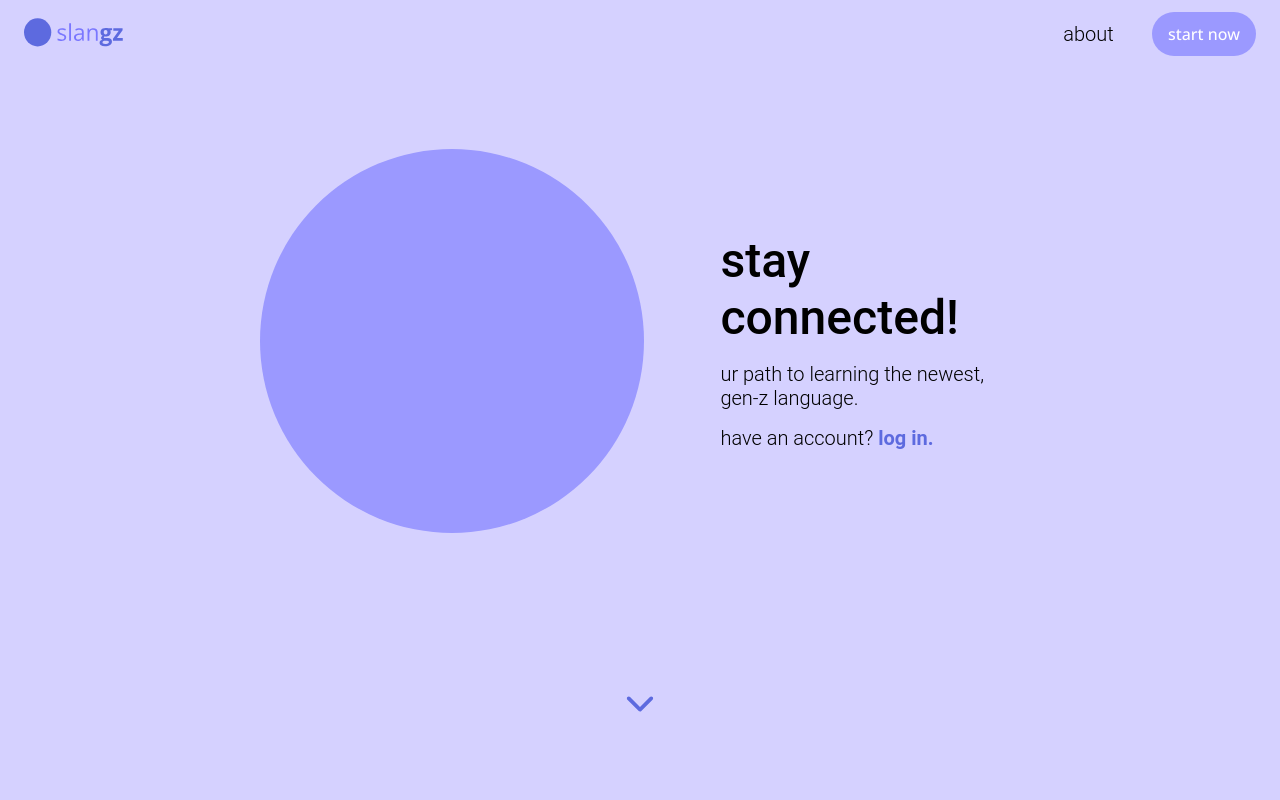
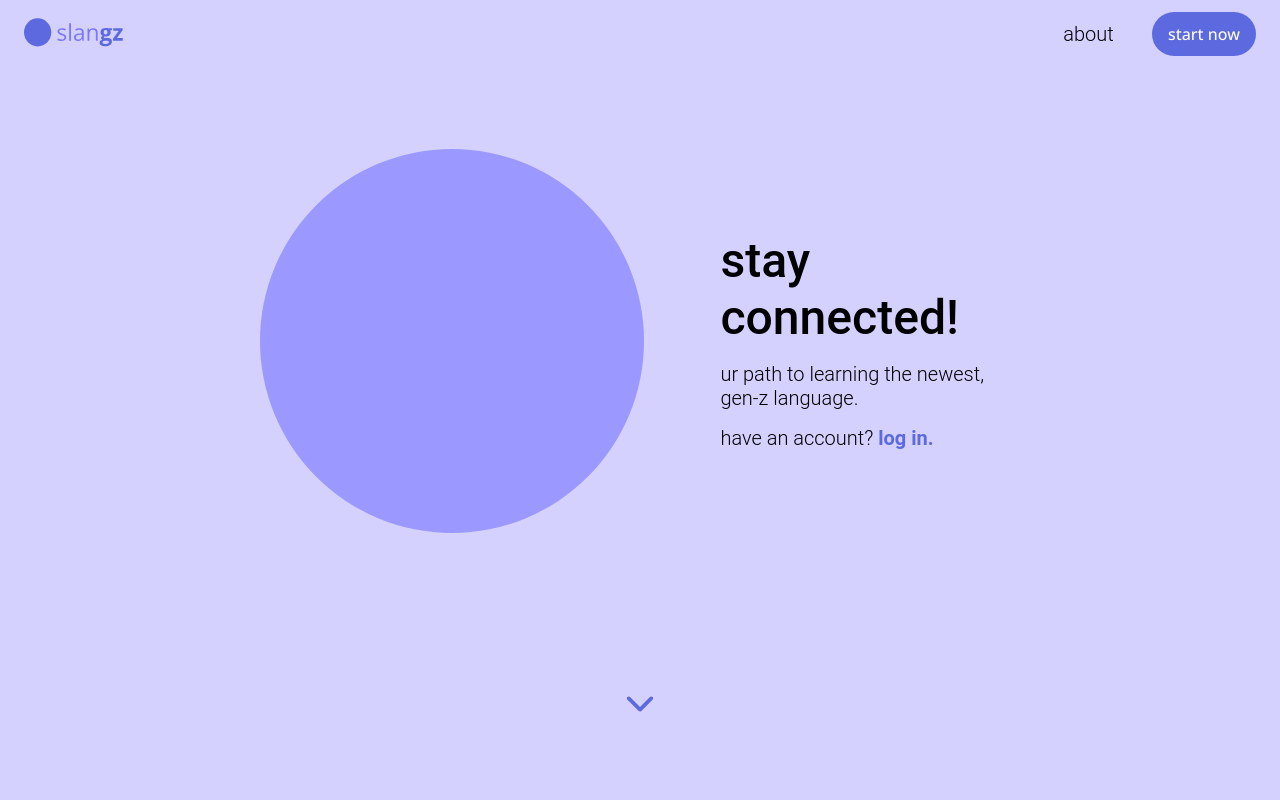
Before and after one commit to weblab-class/katdou-reneehong-AnnieWang314, a React app: page / in a window 1280 px wide. In both pictures the pointer is over the link "start now". Shown: the top 800 px of the page. Built offline with nearby package versions, Linux system fonts and the light colour scheme; no server answers; the HTML template or start-up script is replaced by a standard one.

Commit message:
buttons change colour when hover

```diff
--- a/client/src/components/Navbar.css
+++ b/client/src/components/Navbar.css
@@ -31,6 +31,11 @@
   justify-content: center;
   align-items: center;
 }
+
+.Navbar-start:hover {
+  background-color: var(--primary--dim);
+}
+
 .Navbar-logout {
   cursor: pointer;
 }
--- a/client/src/utilities.css
+++ b/client/src/utilities.css
@@ -68,10 +68,18 @@ h2 {
   text-decoration: none;
 }
 
+.black-link:hover{
+  color: var(--primary--dim);
+}
+
 .purple-link:link,
 .purple-link:visited {
   color: var(--primary--dim);
   text-decoration: none;
+}
+
+.purple-link:hover{
+  color: var(--black);
 }
 
 .u-openSans300 {
```
